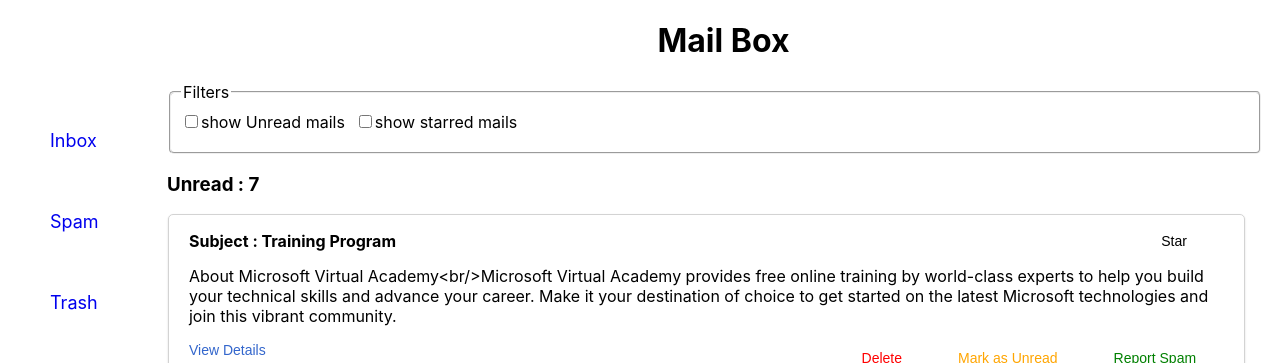
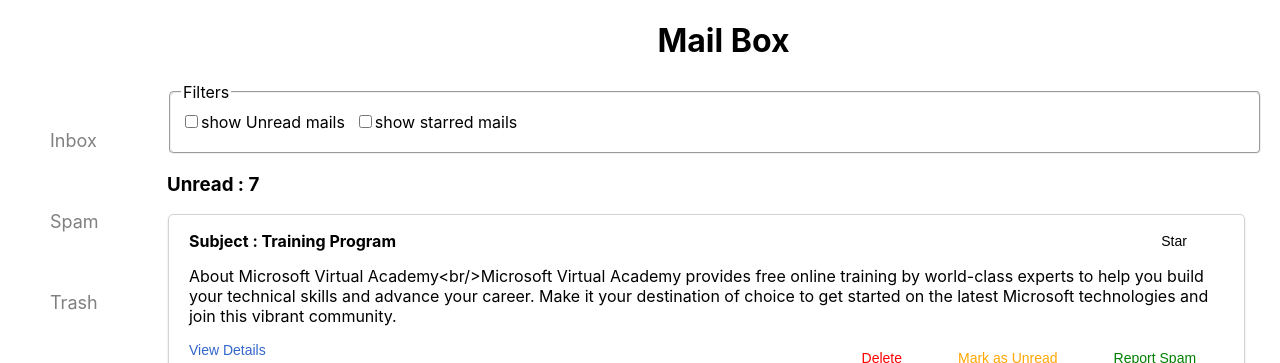
Before and after one commit to deepanshimarsha/mail-box, a React (Create React App) app: page / in a window 1280 px wide. Shown: the top 363 px of the page. Built offline with nearby package versions, Linux system fonts and the light colour scheme.

Commit message:
added:style

```diff
--- a/src/App.css
+++ b/src/App.css
@@ -56,6 +56,7 @@
   padding-left: 20px;
   position: relative;
   font-size: large;
+  color: gray;
 }
 
 .nav-link::after {
```
